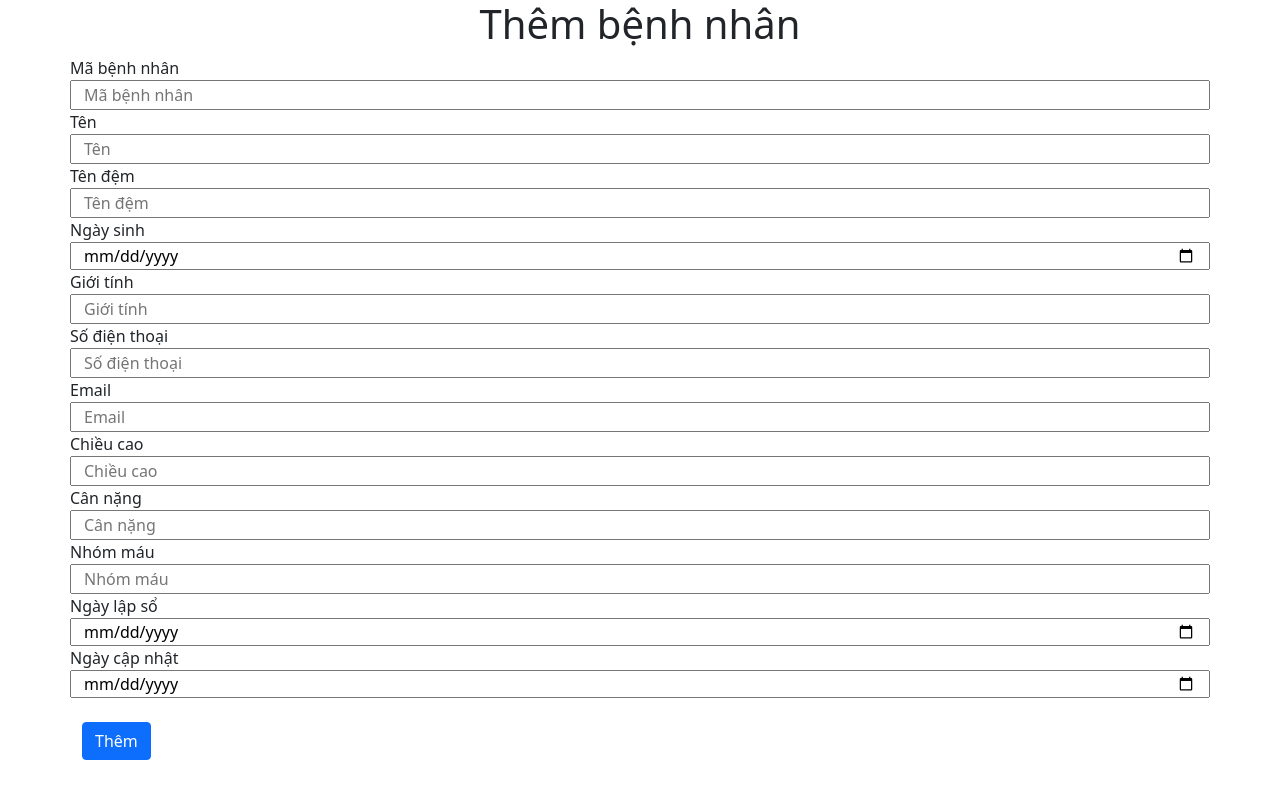
After one commit to duong2kkq1/CSE485_K61_KTGK_1951060651, a PHP site: page /addpatient.php in a window 1280 px wide. The commit adds this page. Run offline with PHP 8.4, Linux system fonts and the light colour scheme.

Commit message:
thêm tính năng
thêm bệnh nhân

```diff
--- /dev/null
+++ b/src/addpatient.php
@@ -0,0 +1,52 @@
+<?php
+include ("header.php");
+?>
+
+<div class="container">
+    <h1 style="text-align: center;">Thêm bệnh nhân</h2>
+        <form action="process_add.php" method="post">
+
+            <div class="row">Mã bệnh nhân
+                <input type="text" placeholder="Mã bệnh nhân" name="ipatientid">
+
+            </div>
+            <div class="row">Tên
+                <input type="text" placeholder="Tên" name="ifirstname">
+            </div>
+            <div class="row">Tên đệm
+                <input type="text" placeholder="Tên đệm" name="ilastname">
+            </div>
+            <div class="row">Ngày sinh
+                <input type="date" placeholder="Ngày sinh" name="idateofbirth">
+            </div>
+            <div class="row">Giới tính
+                <input type="text" placeholder="Giới tính" name="igender">
+            </div>
+            <div class="row">Số điện thoại
+                <input type="text" placeholder="Số điện thoại" name="imobile">
+            </div>
+            <div class="row">Email
+                <input type="email" placeholder="Email" name="iemail">
+            </div>
+            <div class="row">Chiều cao
+                <input type="number" placeholder="Chiều cao" name="iheight">
+            </div>
+            <div class="row">Cân nặng
+                <input type="number" placeholder="Cân nặng" name="iweight">
+            </div>
+            <div class="row">Nhóm máu
+                <input type="text" placeholder="Nhóm máu" name="iblood_type">
+            </div>
+            <div class="row">Ngày lập sổ
+                <input type="date" placeholder="Ngày lập sổ" name="icreated_on">
+            </div>
+            <div class="row">Ngày cập nhật
+                <input type="date" placeholder="Ngày cập nhật" name="imodified_on">
+            </div>
+            <br>
+                <button class= "btn btn-primary" name="btnadd" type="sumbit">Thêm</button>
+        </form>
+</div>
+<?php
+include("footer.php");
+?>
--- a/src/editpatient.php
+++ b/src/editpatient.php
@@ -65,6 +65,7 @@ include('config.php');
             <div class="row">Ngày cập nhật
                 <input type="date" placeholder="Ngày cập nhật" name="imodified_on" value="<?php echo $modified_on; ?>">
             </div>
+            <br>
                 <button class= "btn btn-primary" name="btnupdate" type="sumbit">Sửa</button>
         </form>
 </div>
```
Also changed, not shown: src/process_add.php (added, +36 -0 lines).
